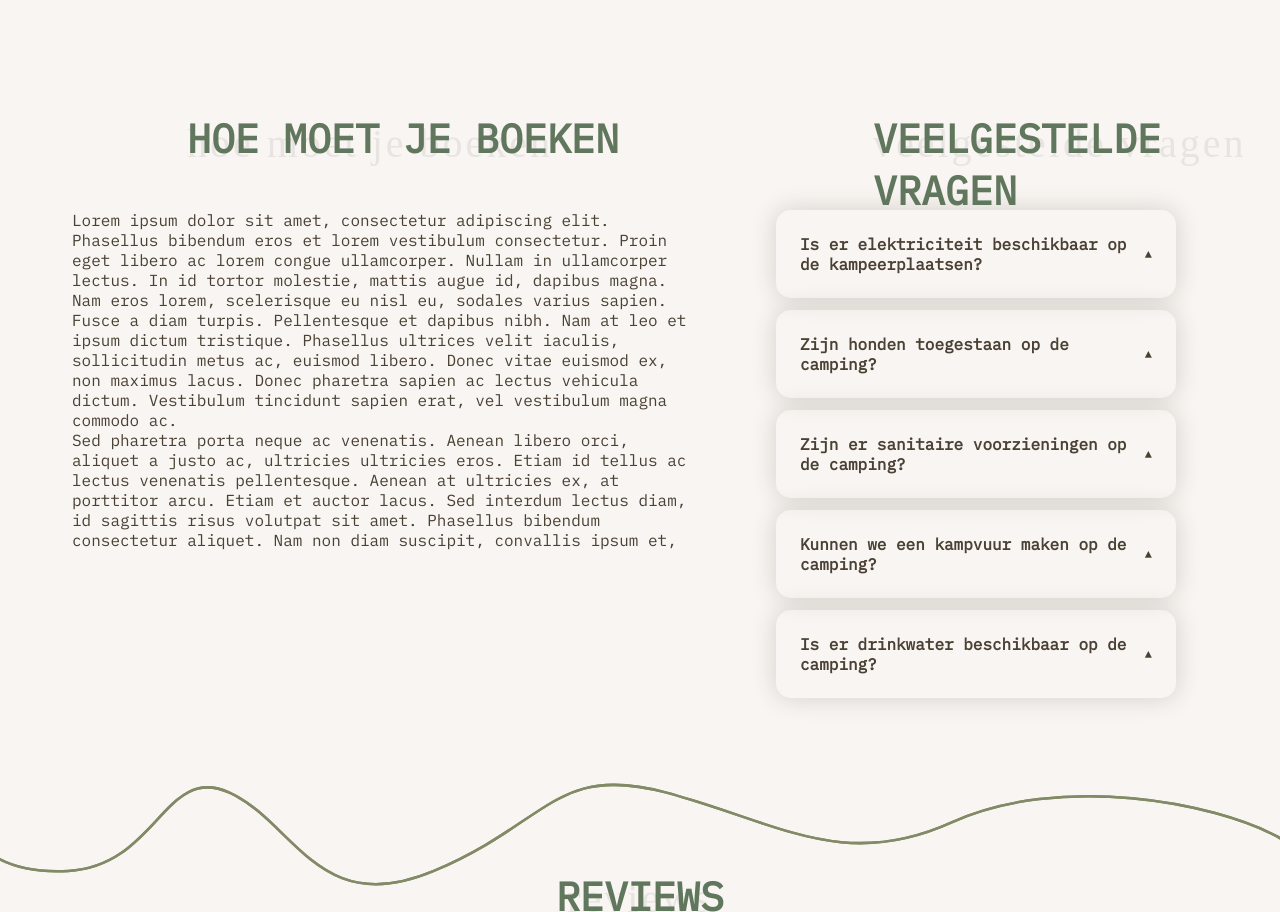
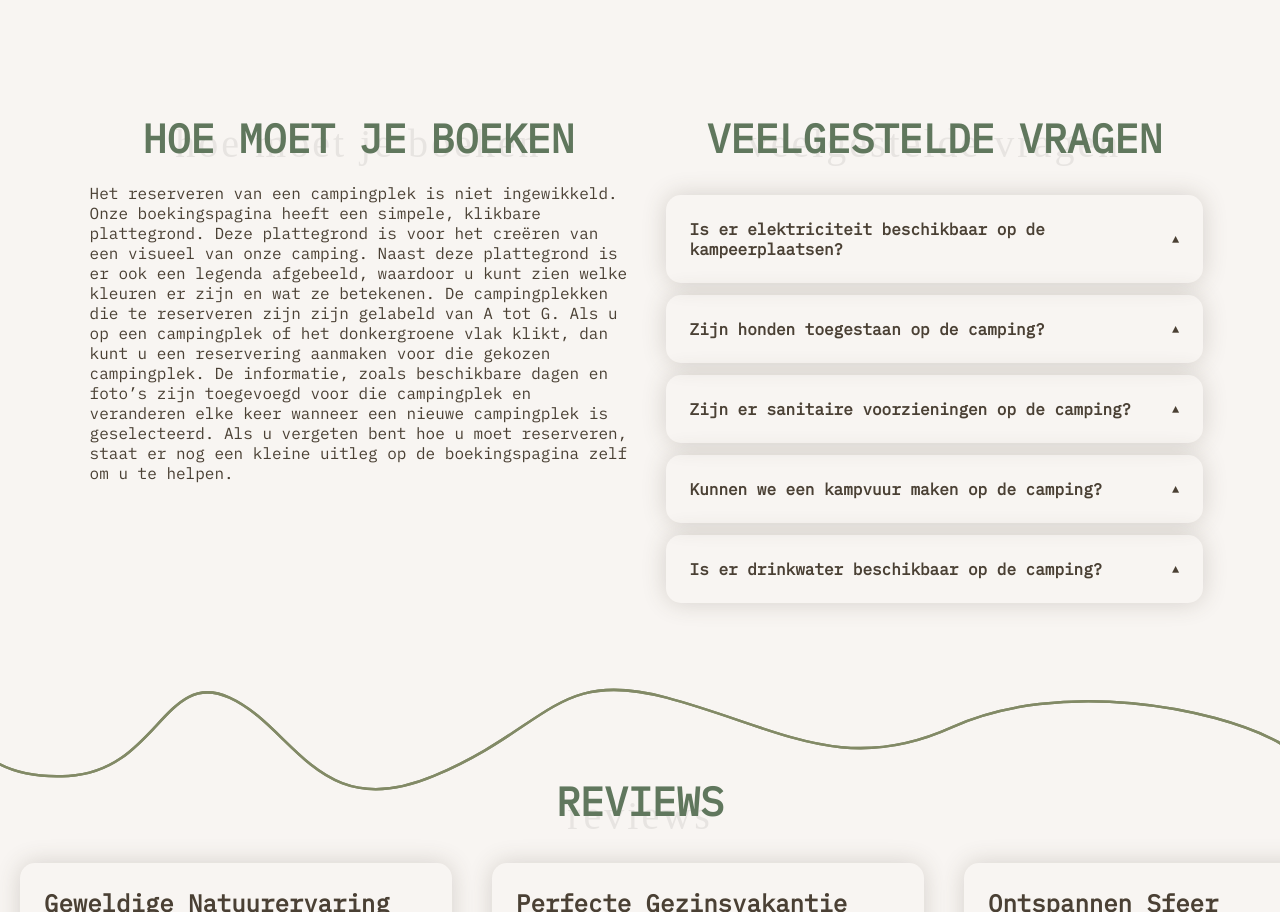
Before and after one commit to LaulensW/BertsBoerenCamping, a React (Vite) app in the folder BertsBoerenCamping/: page / in a window 1280 px wide. Shown: the part 1489-2401 px from the top of the page. Built offline with nearby package versions, Linux system fonts and the light colour scheme.

Commit message:
boeken info en faq css gefixt

```diff
--- a/BertsBoerenCamping/src/components/BoekenInfo.css
+++ b/BertsBoerenCamping/src/components/BoekenInfo.css
@@ -1,24 +1,25 @@
 .hoe-moet-je-boeken{
+    display: flex;
+    align-items: center;
+    flex-direction: column;
+    position: absolute;
+    margin: 160px 0 0 7%;
+    width: 42%;
+}
+.hoe-moet-je-boeken-title{
     font-size: 40px;
     font-weight: var(--font-weight-semibold);
-    margin: 160px 0 0 187px;
     color: var(--primary-color);
-    display: flex;
     position: absolute;
 }
-.hoe-moet-je-boeken-cursive{
+.hoe-moet-je-boeken-title-cursive{
     font-family: 'Homemade Apple', cursive;
     font-size: 40px;
     color: #E7E4E1;
     letter-spacing: 3px;
-    margin: 168px 0 0 187px;
-    display: flex;
-    position: absolute;
+    margin-top: 8px;
 }
 .description{
-    display: flex;
-    position: absolute;
-    margin: 258px 0 0 72px;
-    width: 632px;
+    margin-top: 16px;
     color: var(--secondary-color);
 }
--- a/BertsBoerenCamping/src/components/BoekenInfo.jsx
+++ b/BertsBoerenCamping/src/components/BoekenInfo.jsx
@@ -4,12 +4,12 @@ import './BoekenInfo.css';
 const BoekenInfo = () => {
     return(
         <>
-            <p3 className="hoe-moet-je-boeken-cursive">hoe moet je boeken</p3>
-            <h3 className="hoe-moet-je-boeken">HOE MOET JE BOEKEN</h3>
+        <div className="hoe-moet-je-boeken">
+            <h3 className="hoe-moet-je-boeken-title">HOE MOET JE BOEKEN</h3>
+            <p3 className="hoe-moet-je-boeken-title-cursive">hoe moet je boeken</p3>
 
-            <p3 className="description">Lorem ipsum dolor sit amet, consectetur adipiscing elit. Phasellus bibendum eros et lorem vestibulum consectetur. Proin eget libero ac lorem congue ullamcorper. Nullam in ullamcorper lectus. In id tortor molestie, mattis augue id, dapibus magna. Nam eros lorem, scelerisque eu nisl eu, sodales varius sapien. Fusce a diam turpis. Pellentesque et dapibus nibh. Nam at leo et ipsum dictum tristique. Phasellus ultrices velit iaculis, sollicitudin metus ac, euismod libero. Donec vitae euismod ex, non maximus lacus. Donec pharetra sapien ac lectus vehicula dictum. Vestibulum tincidunt sapien erat, vel vestibulum magna commodo ac.
-            <br/>
-            Sed pharetra porta neque ac venenatis. Aenean libero orci, aliquet a justo ac, ultricies ultricies eros. Etiam id tellus ac lectus venenatis pellentesque. Aenean at ultricies ex, at porttitor arcu. Etiam et auctor lacus. Sed interdum lectus diam, id sagittis risus volutpat sit amet. Phasellus bibendum consectetur aliquet. Nam non diam suscipit, convallis ipsum et,</p3>
+            <p3 className="description">Het reserveren van een campingplek is niet ingewikkeld. Onze boekingspagina heeft een simpele, klikbare plattegrond. Deze plattegrond is voor het creëren van een visueel van onze camping. Naast deze plattegrond is er ook een legenda afgebeeld, waardoor u kunt zien welke kleuren er zijn en wat ze betekenen. De campingplekken die te reserveren zijn zijn gelabeld van A tot G. Als u op een campingplek of het donkergroene vlak klikt, dan kunt u een reservering aanmaken voor die gekozen campingplek. De informatie, zoals beschikbare dagen en foto’s zijn toegevoegd voor die campingplek en veranderen elke keer wanneer een nieuwe campingplek is geselecteerd. Als u vergeten bent hoe u moet reserveren, staat er nog een kleine uitleg op de boekingspagina zelf om u te helpen.</p3>
+        </div>
         </>
     );
 };
--- a/BertsBoerenCamping/src/components/FAQs.css
+++ b/BertsBoerenCamping/src/components/FAQs.css
@@ -1,9 +1,14 @@
+.faqs{
+    display: flex;
+    align-items: center;
+    flex-direction: column;
+    margin: 160px 0 0 52%;
+    width: 42%;
+}
 .faqs-title{
     font-size: 40px;
     font-weight: var(--font-weight-semibold);
-    margin: 160px 0 0 873px;
     color: var(--primary-color);
-    display: flex;
     position: absolute;
 }
 .faqs-title-cursive{
@@ -11,20 +16,18 @@
     font-size: 40px;
     color: #E7E4E1;
     letter-spacing: 3px;
-    margin: 168px 0 0 873px;
-    display: flex;
-    position: absolute;
+    margin-top: 8px;
 }
 .faq-totaal{
-    margin: 258px 104px 0 776px;
+    margin-top: 16px;
+    width: 100%;
 }
-
 .faq-solo{
     padding: 24px;
     margin: 12px 0 12px 0;
     border-radius: 15px;
     display: flex;
-    align-content: center;
+    justify-content: center;
     flex-direction: column;
     box-shadow: 0px 0px 25px rgba(74, 64, 52, 0.2);
     color: var(--secondary-color);
@@ -34,20 +37,15 @@
 }
 .faq-description{
     font-size: 16px;
-    display: flex;
 }
-
 .faq-content{
     display: flex;
     justify-content: space-between;
     align-items: center;
-
 }
-
 .dropdown-icon{
     font-size: 12px;
 }
-
 .faq-answer{
     margin-top: 30px;
 }
--- a/BertsBoerenCamping/src/components/FAQs.jsx
+++ b/BertsBoerenCamping/src/components/FAQs.jsx
@@ -19,6 +19,7 @@ export default function FaqsTotaal() {
 
     return (
         <>
+        <div className="faqs">
             <p3 className="faqs-title-cursive">veelgestelde vragen</p3>
             <h3 className="faqs-title">VEELGESTELDE VRAGEN</h3>
 
@@ -33,6 +34,7 @@ export default function FaqsTotaal() {
                     </div>
                 ))}
             </div>
+        </div>
         </>
     );
 };
```
